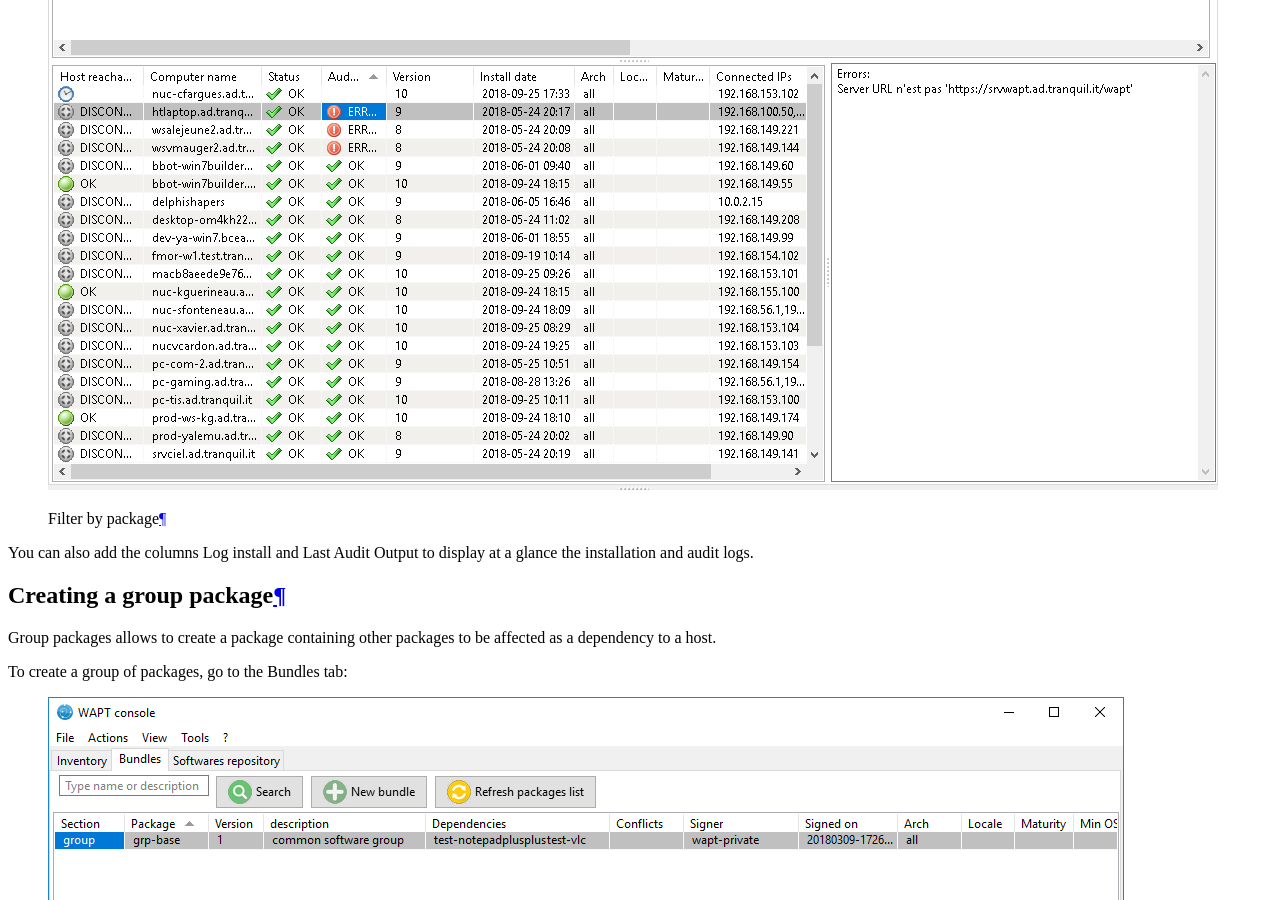
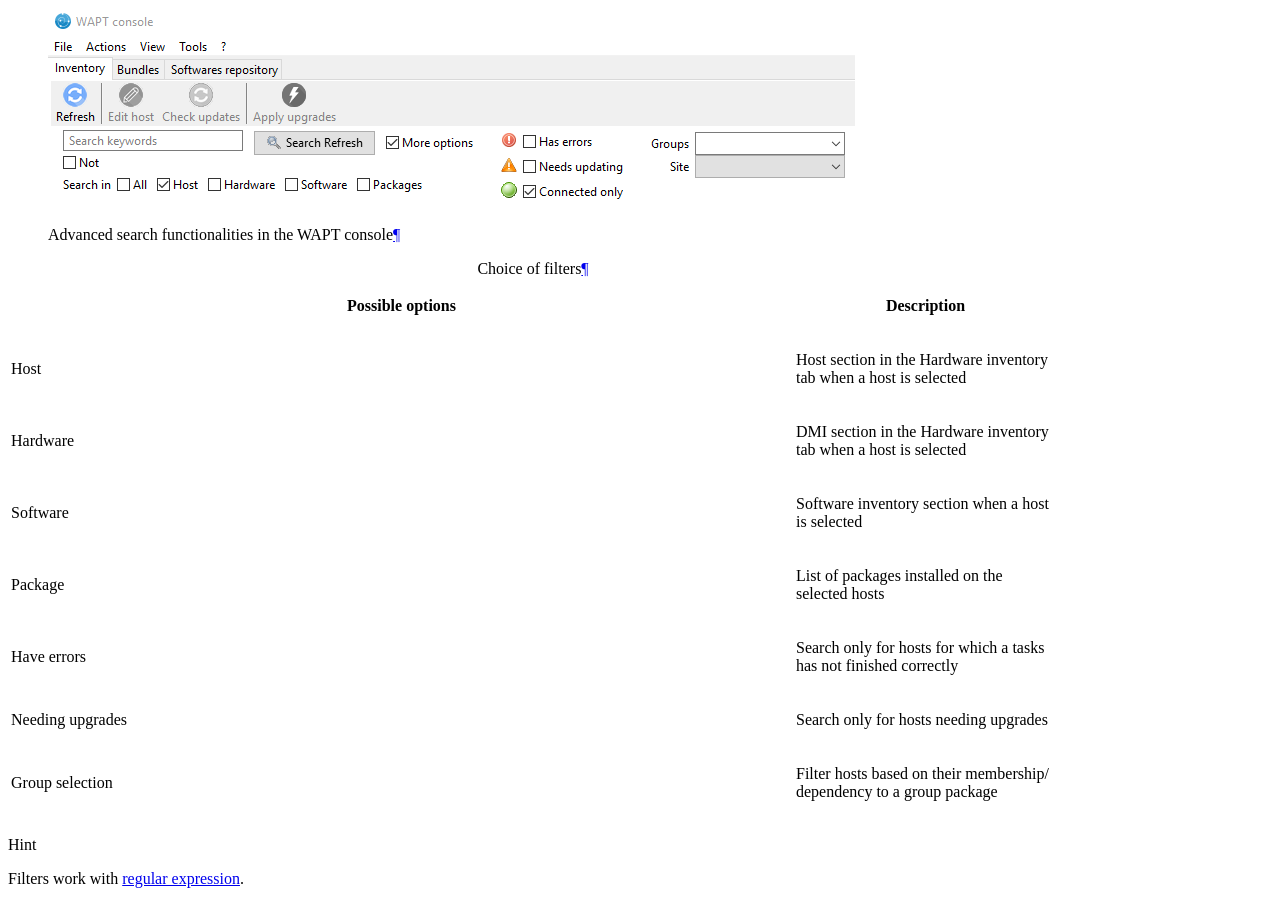
Before and after one commit to tranquilit/WAPT-Documentation, a Sphinx documentation site: the page built from source/wapt-usage/wapt-console-detail.rst, in a window 1280 px wide and 900 px high, scrolled down 13329 px. Built offline with Sphinx 7.4.7 and the Read the Docs theme 2.0.0, drawn with Linux system fonts in a browser that asks for light colours; some of the changed text lies outside the part shown.

Commit message:
Bugfixes with widths in wapt-console-detail.rst Note with the png in self service

```diff
--- a/source/wapt-usage/wapt-console-detail.rst
+++ b/source/wapt-usage/wapt-console-detail.rst
@@ -35,7 +35,7 @@
   Host configuration menu
 
 .. table:: List of actions available to be performed on the hosts from the WAPT console
-  :width: 20, 50, 20
+  :widths: 20, 50, 20
   :align: center
 
   ===================================================== ========================
@@ -151,7 +151,7 @@
   Host summary
 
 .. table:: Status of packages in the WAPT console
-  :width: 60, 20
+  :widths: 60, 20
   :align: center
 
   ============================================= ================================
@@ -192,7 +192,7 @@
     selected hosts;
 
 .. table:: Acting on packages installed on a specific host
-  :width: 60, 20
+  :widths: 60, 20
   :align: center
 
   =================== ==========================================================
@@ -362,7 +362,7 @@
   Advanced search functionalities in the WAPT console
 
 .. table:: Choice of filters
-  :width: 60, 20
+  :widths: 60, 20
   :align: center
 
   ============================= ================================================
--- a/source/wapt-usage/wapt-selfservice.rst
+++ b/source/wapt-usage/wapt-selfservice.rst
@@ -117,3 +117,7 @@
 It is possible to Change the logo that appears in the self service interface, this will allow you to display the logo of your organization for example.
 
 To do this, simply place the logo you want here:  :file:`<wapt>\\templates\\waptself-logo.png`
+
+.. note::
+
+	It is highly recommended to use a PNG file with 200*150px
```
